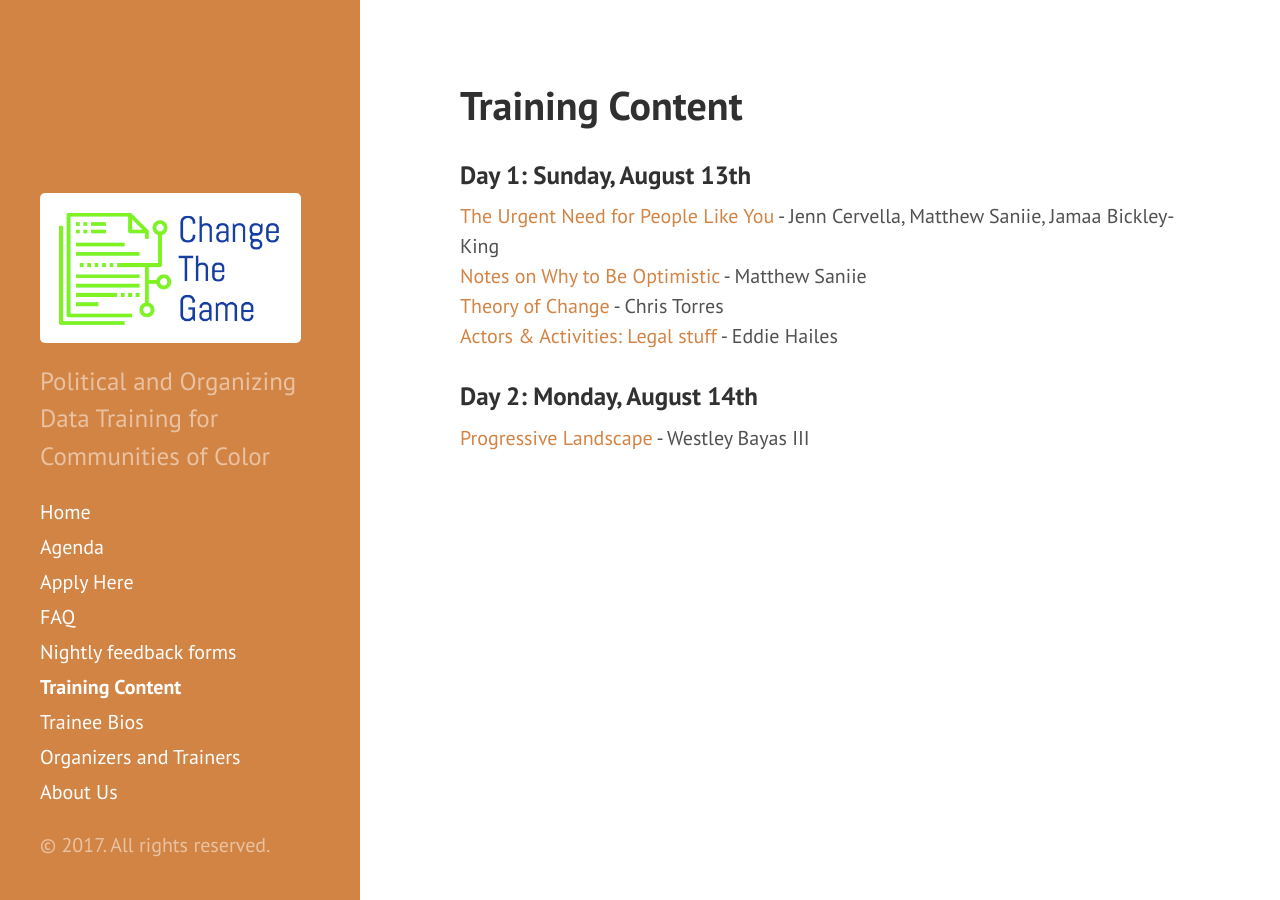
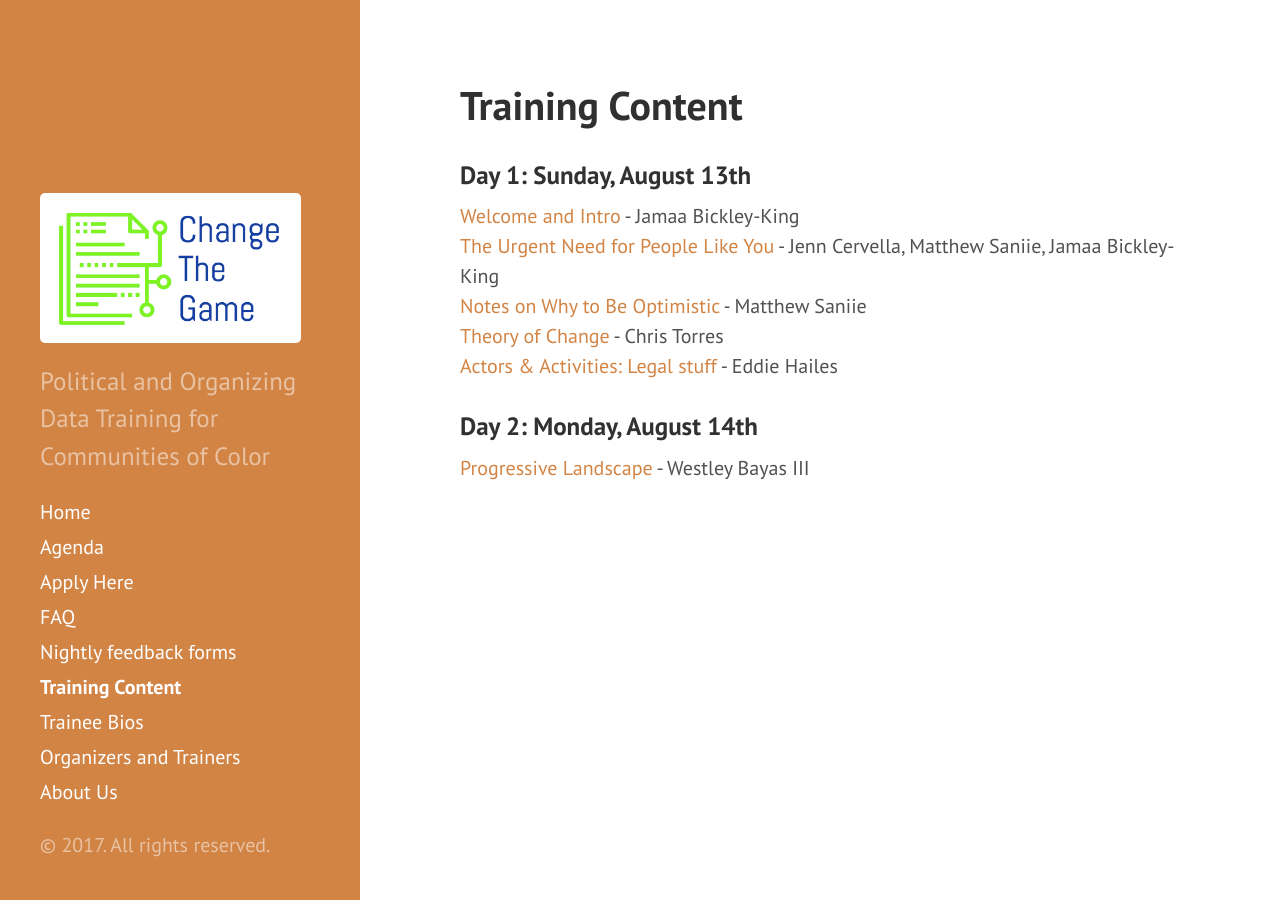
Before and after one commit to anniejw6/changethegame_site, a Jekyll site: the page built from slides.md, in a window 1280 px wide. Built offline with Jekyll 4.4.1, drawn with Linux system fonts in a browser that asks for light colours.

Commit message:
Update slides.md

```diff
--- a/slides.md
+++ b/slides.md
@@ -5,7 +5,8 @@ title: Training Content
 
 ### Day 1: Sunday, August 13th
 
-[The Urgent Need for People Like You](https://www.dropbox.com/s/ig82nkw18mse4ei/The%20Urgent%20Need%20for%20People%20like%20You-Cervella%20Saniie%20Jamaa.pdf?dl=0) - Jenn Cervella, Matthew Saniie, Jamaa Bickley-King
+[Welcome and Intro](https://www.dropbox.com/s/lkfo0g1xcl79m47/Change%20the%20Game%20Welcome%20and%20Intro-Jamaa%20Bickley-King.pptx.pdf?dl=0) - Jamaa Bickley-King
+<br>[The Urgent Need for People Like You](https://www.dropbox.com/s/ig82nkw18mse4ei/The%20Urgent%20Need%20for%20People%20like%20You-Cervella%20Saniie%20Jamaa.pdf?dl=0) - Jenn Cervella, Matthew Saniie, Jamaa Bickley-King
 <br>[Notes on Why to Be Optimistic](https://www.dropbox.com/s/58f6qsvopktic15/Notes%20on%20Why%20to%20be%20Optimistic-Matthew%20Saniie.pdf?dl=0) - Matthew Saniie
 <br>[Theory of Change](https://www.dropbox.com/s/q58uzlouy8l74ti/Theory%20of%20Change%20-%20Chris%20Torres.pdf?dl=0) - Chris Torres
 <br>[Actors & Activities: Legal stuff](https://www.dropbox.com/s/malgw8ubqjl66qj/Actors%20%26%20Activity-Legal%20stuff-Eddie%20Hailes.pdf?dl=0) - Eddie Hailes
```
